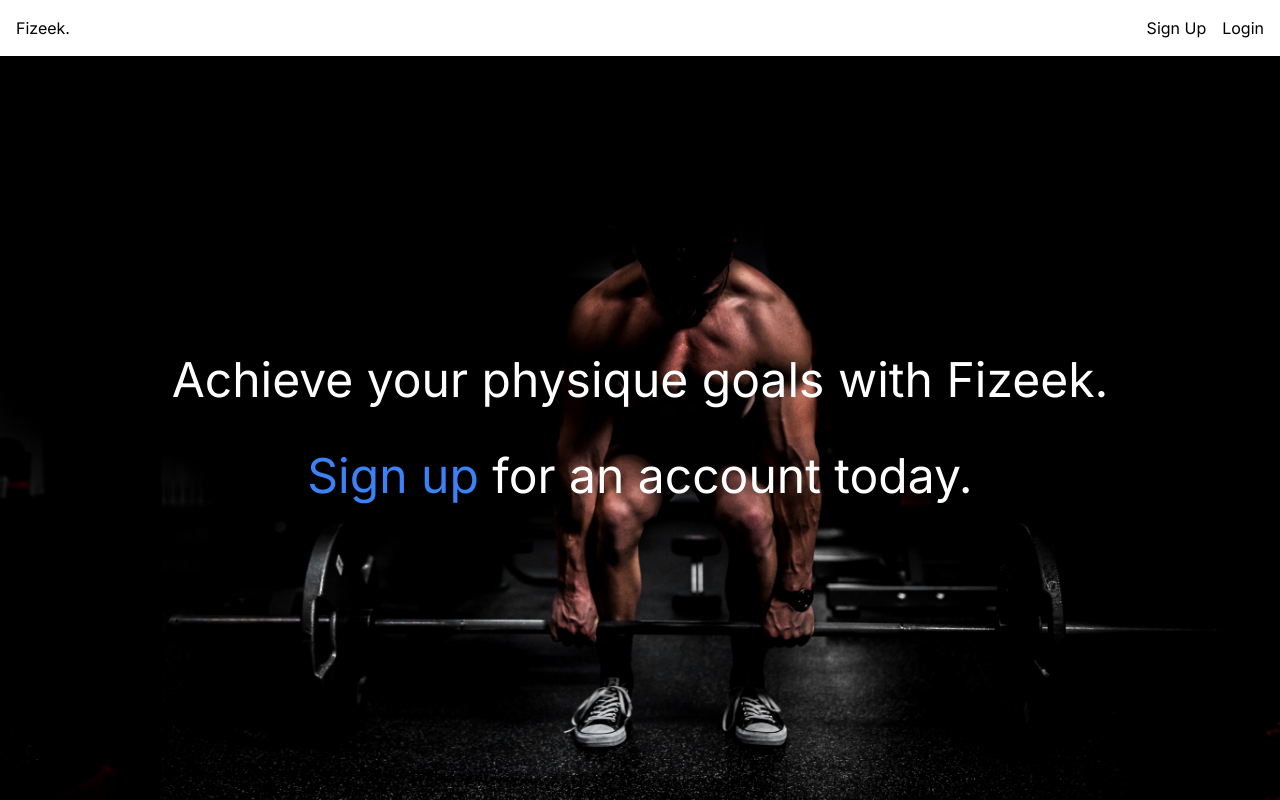
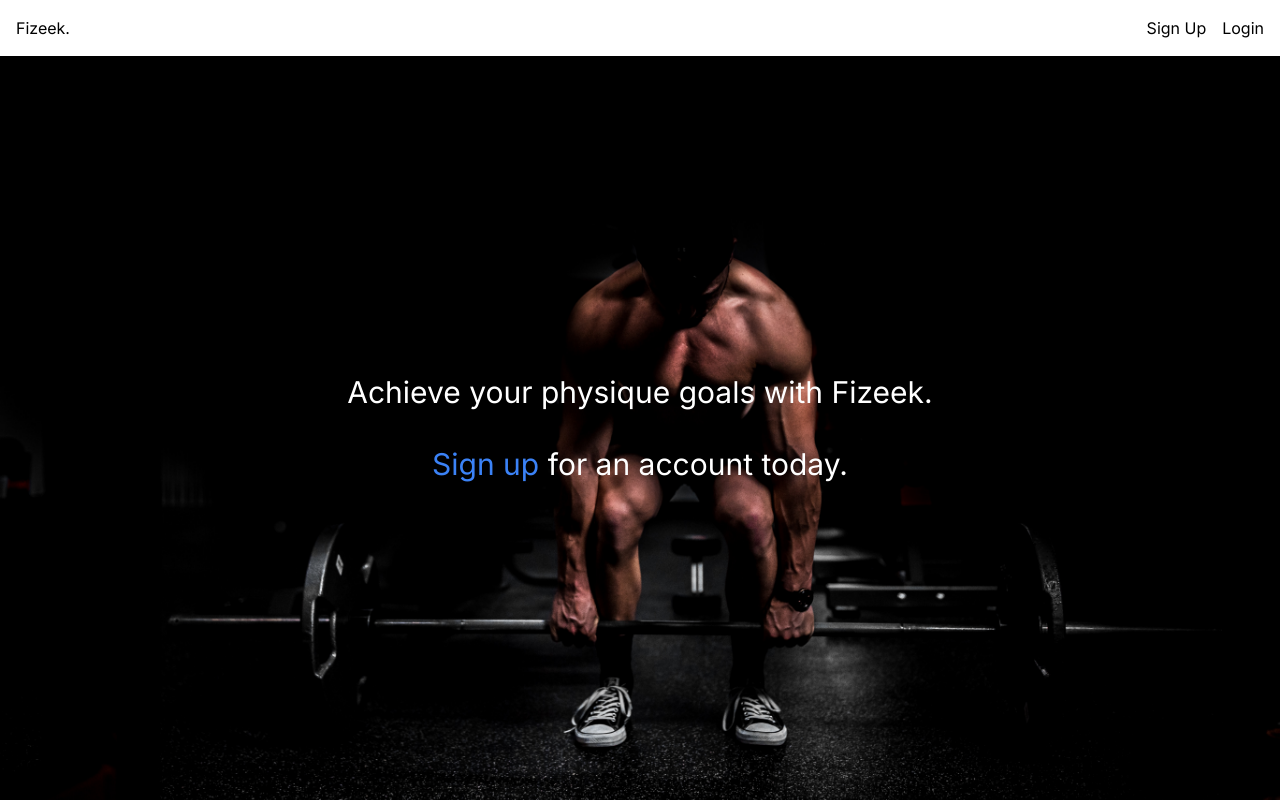
Before and after one commit to hoalex21/Fizeek, a Next.js app: page / in a window 1280 px wide. Built offline with nearby package versions, Linux system fonts and the light colour scheme; no server answers.

Commit message:
image div uses tailwind

```diff
--- a/app/layout.tsx
+++ b/app/layout.tsx
@@ -4,6 +4,7 @@
 import NavBar from './ui/navbar'
 import { getServerSession } from 'next-auth'
 import SessionProvider from '@/app/ui/SessionProvider'
+import Image from 'next/image';
 
 const inter = Inter({ subsets: ['latin'] })
 
@@ -18,12 +19,15 @@
   children: React.ReactNode,
 }) {
   const session = await getServerSession();
+
   return (
     <html lang="en">
       <body className={inter.className}>
         <SessionProvider session={session}>
-          <NavBar />
-          {children}
+          <main>
+            <NavBar />
+            {children}
+          </main>
         </SessionProvider>
       </body>
     </html>
--- a/app/page.tsx
+++ b/app/page.tsx
@@ -1,26 +1,20 @@
 import Image from 'next/image';
 import Link from 'next/link';
-import NavBar from './ui/navbar';
 
 export default function Home() {
   return (
     <>
-      <div style={{
-        zIndex: -1,
-        position: 'absolute',
-        width: "100vw",
-        height: "calc(100vh - 56px)",
-      }}>
+      <div className="-z-10 absolute w-screen h-[calc(100vh-56px)]">
         <Image
           src="/deadlift.jpg"
           alt="A man deadlifting"
-          layout="fill"
-          objectFit="cover"
+          fill={true}
+          style={{objectFit: "cover"}}
         />
       </div>
 
       <div className='flex h-[calc(100vh-56px)] text-center'>
-        <div className='m-auto text-5xl text-white'>
+        <div className='m-auto text-3xl text-white'>
           <p>Achieve your physique goals with Fizeek.</p>
           <br />
           <p><Link href="/signup" className='text-blue-500'>Sign up</Link> for an account today.</p>
```
